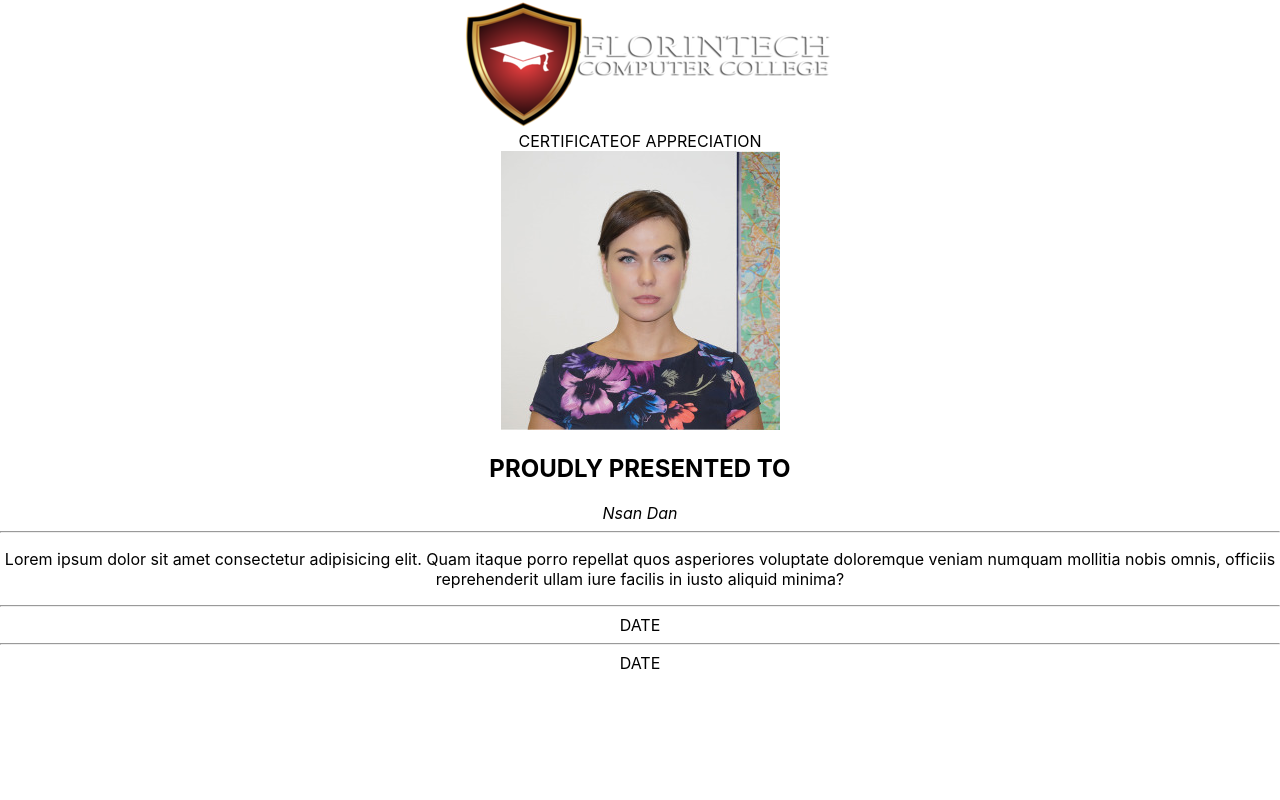
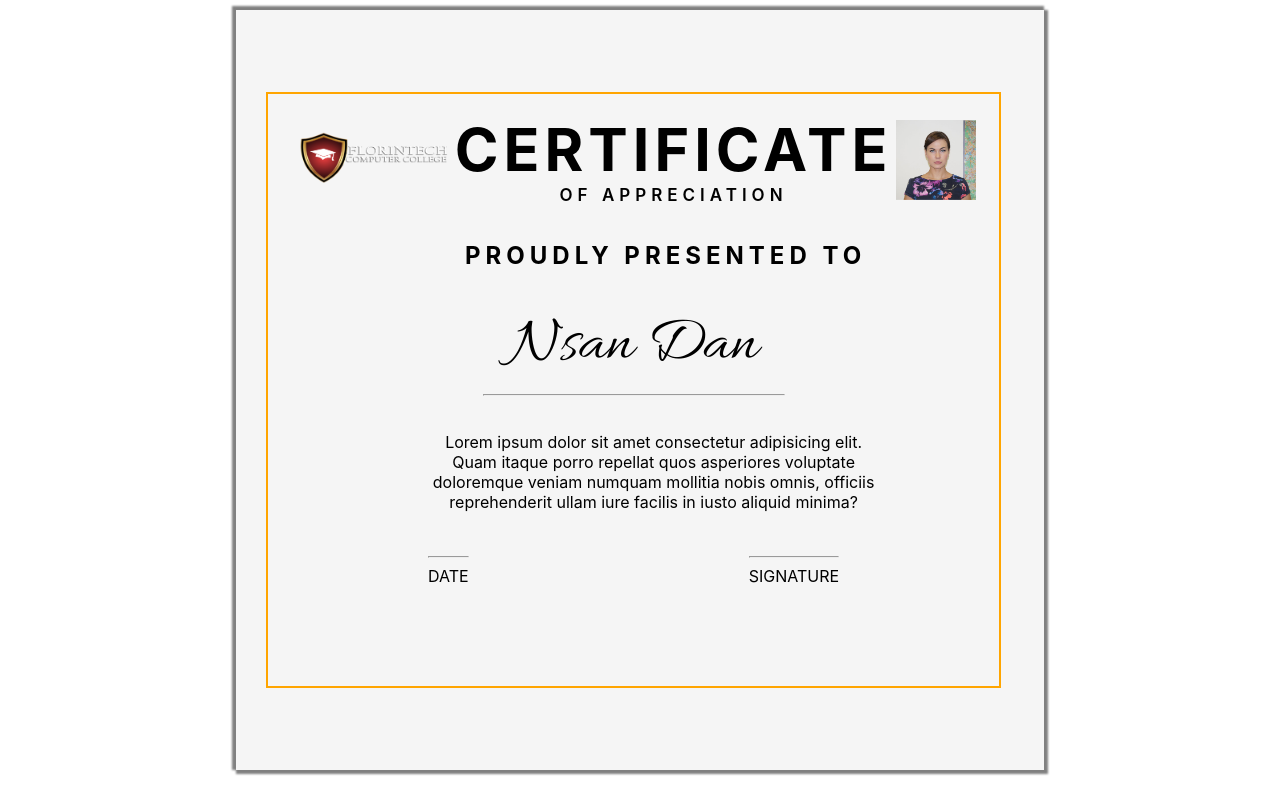
Before and after one commit to goodylove/certificate, a React (Create React App) app: page / in a window 1280 px wide. Built offline with nearby package versions, Linux system fonts and the light colour scheme.

Commit message:
styled the component

```diff
--- a/src/App.css
+++ b/src/App.css
@@ -1,5 +1,9 @@
 .App {
   text-align: center;
+  display: flex;
+  justify-content: center;
+  align-items: center;
+  /* height: 100vh; */
 }
 
 .App-logo {
--- a/src/components/Certficate.jsx
+++ b/src/components/Certficate.jsx
@@ -1,36 +1,39 @@
 import React from "react";
 import Logo from "../assets/logo.png";
 import Img from "../assets/source03.jpg";
+import "./Certificate.css";
 
 const Certificate = () => {
   return (
+    <div className="overall">
+      <div>
         <div className="container">
           <div className="logo-photo-cotainer">
             <div className="logo">
-          <img src={Logo} alt="logo" />
+              <img src={Logo} alt="logo" className="logo" />
             </div>
-        <div className="cer">
-          <span>CERTIFICATE</span>
+            <div className="certi">
+              <div>CERTIFICATE</div>
               <span>OF APPRECIATION</span>
             </div>
             <div className="passport">
-          <img src={Img} alt="passport" />
+              <img src={Img} alt="passport" className="passport" />
             </div>
           </div>
 
           <h2>PROUDLY PRESENTED TO</h2>
           <div className="user-name">
-        <span>
-          <i>Nsan Dan</i>
-        </span>
+            <span>Nsan Dan</span>
             <hr />
           </div>
+          <div className="comment">
             <p>
-        Lorem ipsum dolor sit amet consectetur adipisicing elit. Quam itaque
-        porro repellat quos asperiores voluptate doloremque veniam numquam
-        mollitia nobis omnis, officiis reprehenderit ullam iure facilis in iusto
-        aliquid minima?
+              Lorem ipsum dolor sit amet consectetur adipisicing elit. Quam
+              itaque porro repellat quos asperiores voluptate doloremque veniam
+              numquam mollitia nobis omnis, officiis reprehenderit ullam iure
+              facilis in iusto aliquid minima?
             </p>
+          </div>
           <div className="date-signature">
             <div className="date">
               <hr />
@@ -38,7 +41,9 @@ const Certificate = () => {
             </div>
             <div className="signature">
               <hr />
-          <span>DATE</span>
+              <span>SIGNATURE</span>
+            </div>
+          </div>
         </div>
       </div>
     </div>
--- a/src/components/certificate.css
+++ b/src/components/certificate.css
@@ -0,0 +1,95 @@
+@import url('https://fonts.googleapis.com/css2?family=Allura&display=swap');
+
+.overall{
+    background-color: whitesmoke;
+        width: 60%;
+        height: 90vh;
+        margin: 10px;
+        padding: 20px;
+        /* border: 2px solid orange; */
+        box-shadow: 2px 2px 2px 2px gray,-2px -2px 2px 2px gray;
+        display: flex;
+        justify-content: center;
+        align-items: center;
+}
+
+
+.container{
+    background-color: whitesmoke;
+    width: 90%;
+    height:69vh;
+    text-align: center;
+    margin: 10px;
+    padding: 20px;
+
+    border: 2px solid orange;
+
+
+}
+.container h2{
+    letter-spacing: 5px;
+    text-align: center;
+    margin-left: 4rem;
+    padding: 1rem 0;
+}
+.logo{
+    width: 160px;
+}
+.passport{
+    width: 80px;
+    height: 80px;
+}
+.logo-photo-cotainer{
+    width: 100%;
+    display: flex;
+    justify-content: space-evenly;
+    align-items: center;
+}
+.certi{
+    display: flex;
+    flex-direction: column;
+
+}
+.certi div{
+    font-size: 3.7rem;
+    font-weight: 700;
+    letter-spacing: 5px;
+}
+.certi span{
+    font-weight: 600;
+    letter-spacing: 5px;
+    font-size: 17px;
+}
+.user-name hr{
+width:300px;
+}
+.presented{
+    display: flex;
+    justify-content: center;
+    align-items: center;
+}
+.user-name span{
+font-family: 'Allura', cursive;
+font-size: 4rem;
+font-weight: 500;
+margin: 0;padding: 0;
+
+}
+.comment{
+    width: 100%;
+    display: flex;
+    justify-content: center;
+    align-items: center;
+    padding: 10px;
+    margin: 10px;
+}
+.comment p{
+    width: 65%;
+    font-size: 16px;
+
+}
+.date-signature{
+    display: flex;
+    justify-content: space-around;
+    align-items: center;
+}
```
Lines whose indentation alone changed are shown as unchanged.
